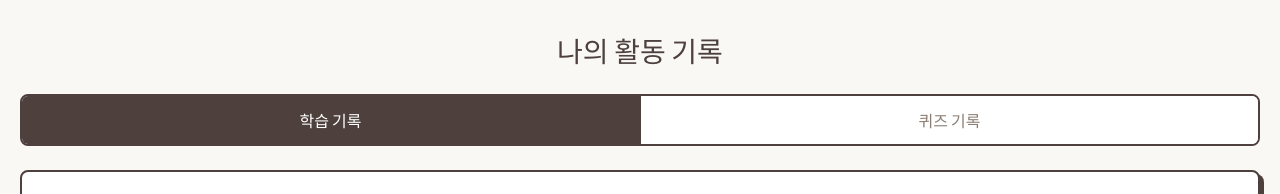
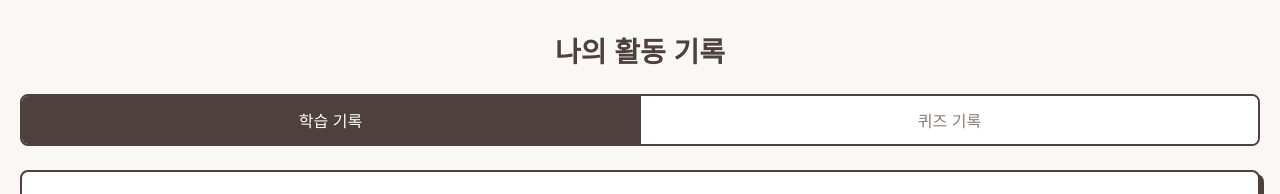
Before and after one commit to LinkHackathonTeam9/Team9_FrontEnd, a React (Vite) app: page /profile in a window 1280 px wide. Shown: the top 194 px of the page. Built offline with nearby package versions, Linux system fonts and the light colour scheme; a web font is replaced by a local one.

Commit message:
Edit font weight and family

```diff
--- a/src/pages/ProfilePage.tsx
+++ b/src/pages/ProfilePage.tsx
@@ -5,7 +5,6 @@ import QuizHistoryTab from '@components/profile/QuizHistoryTab';
 import styled from '@emotion/styled';
 
 export const PageWrapper = styled.div`
-  font-family: 'Noto Sans KR', sans-serif;
   background-color: #faf8f5;
   color: #4d403d;
   padding-bottom: 80px;
@@ -21,11 +20,11 @@ export const Container = styled.div`
 `;
 
 export const PageHeader = styled.h1`
-  font-family: 'Pixelify Sans', sans-serif;
   font-size: 28px;
   text-align: center;
   margin-bottom: 24px;
   margin-top: 10px;
+  font-weight: 700;
 `;
 
 export const Tabs = styled.div`
@@ -39,7 +38,6 @@ export const Tabs = styled.div`
 export const TabButton = styled.button<{ isActive: boolean }>`
   flex: 1;
   padding: 12px;
-  font-family: 'Pixelify Sans', sans-serif;
   font-size: 16px;
   text-align: center;
   background-color: ${({ isActive }) => (isActive ? '#4D403D' : 'white')};
```
